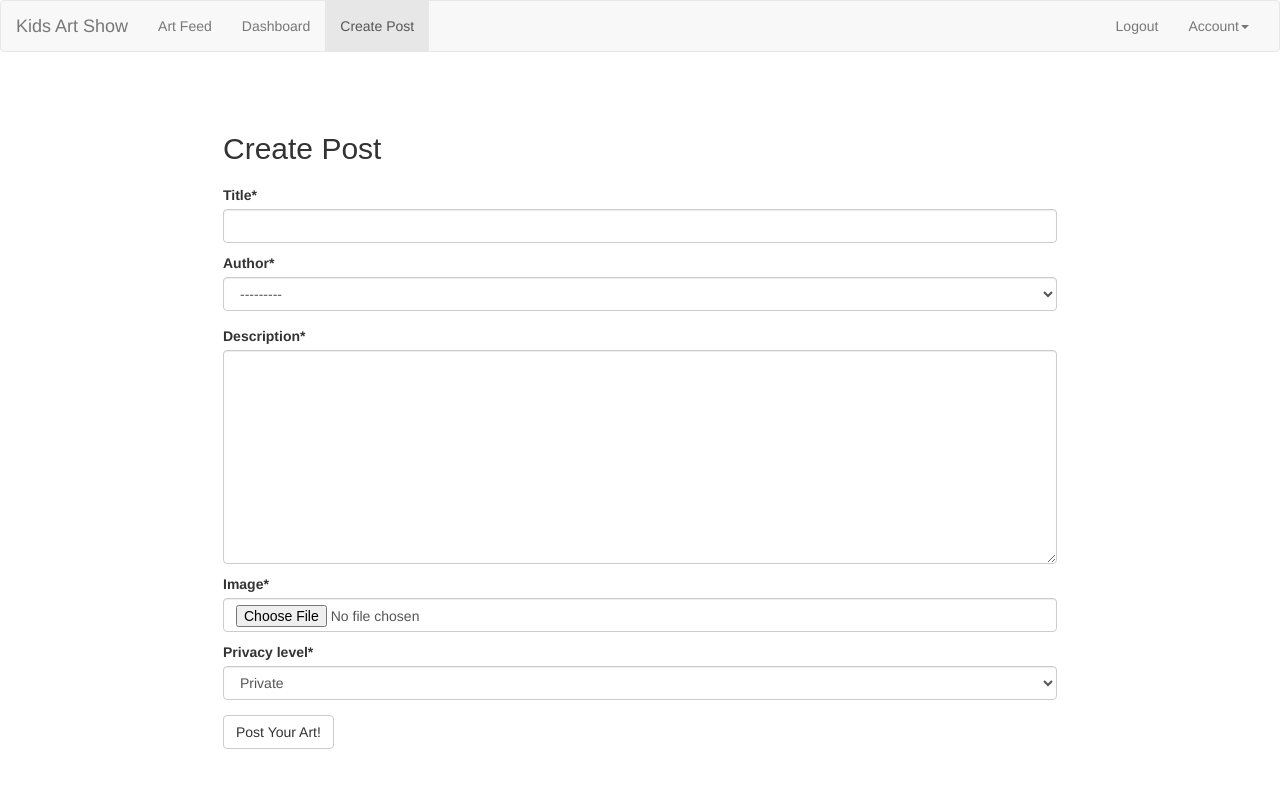
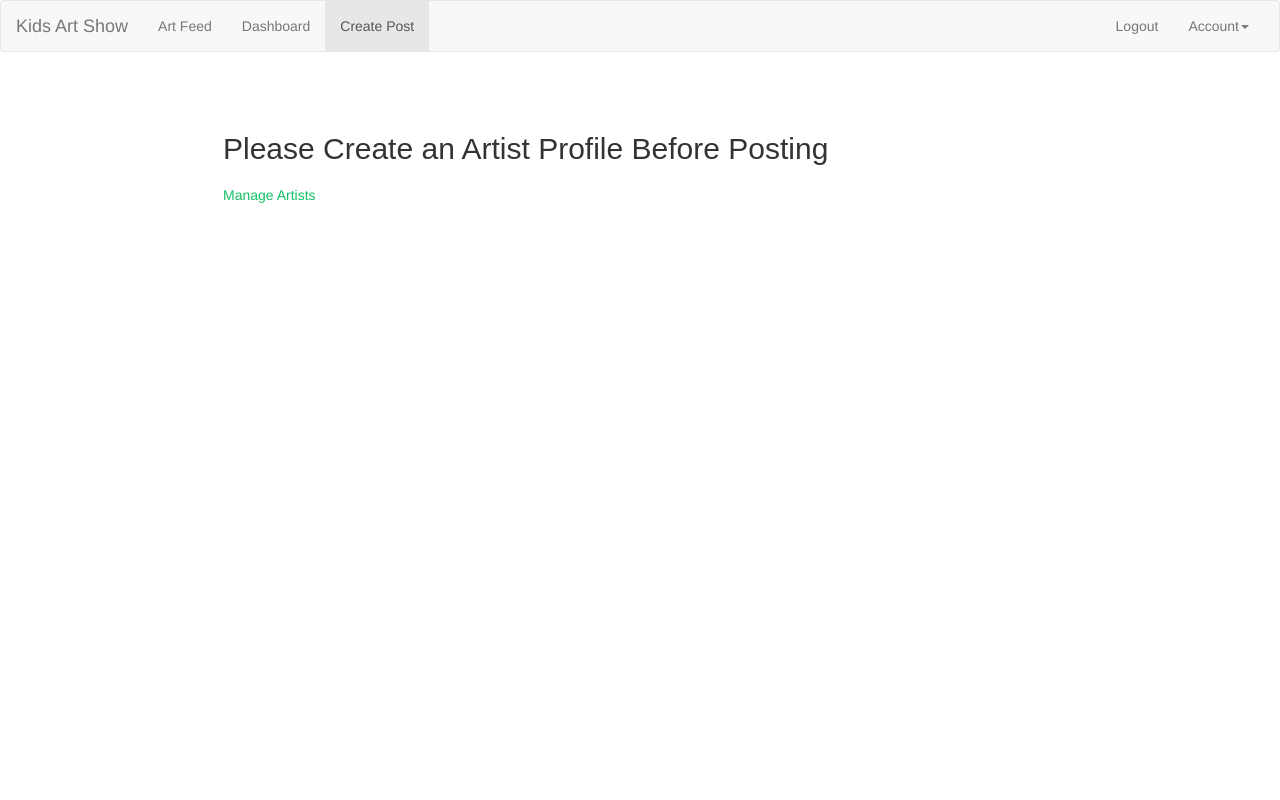
Before and after one commit to aaronjbecker/KidsArtShow-Demo, a Django app: page /create_post in a window 1280 px wide. Run offline with Django 3.2, Linux system fonts and the light colour scheme; a user stored in the database is signed in; data comes from the database, SQL or seed files in the repository; some libraries are stand-ins or nearby versions; some web fonts are replaced.

Commit message:
prompt artist creation and provide link if you go to create post without any children

```diff
--- a/src/kids_art_show/templates/kids_art_show/create_post.html
+++ b/src/kids_art_show/templates/kids_art_show/create_post.html
@@ -5,7 +5,13 @@
 {% endblock nav_bar %}
 {% block content %}
     <div class="container-fluid center_div">
-    <h2>Create Post</h2>
-    {% crispy create_form %}
+    {% if user.children.all %}
+        {#  user has children, show create form #}
+        <h2>Create Post</h2>
+        {% crispy create_form %}
+    {% else %}
+        <h2>Please Create an Artist Profile Before Posting</h2>
+        <a href="{% url "manage_artists" %}">Manage Artists</a>
+    {% endif %}
     </div>
 {% endblock %}
```
